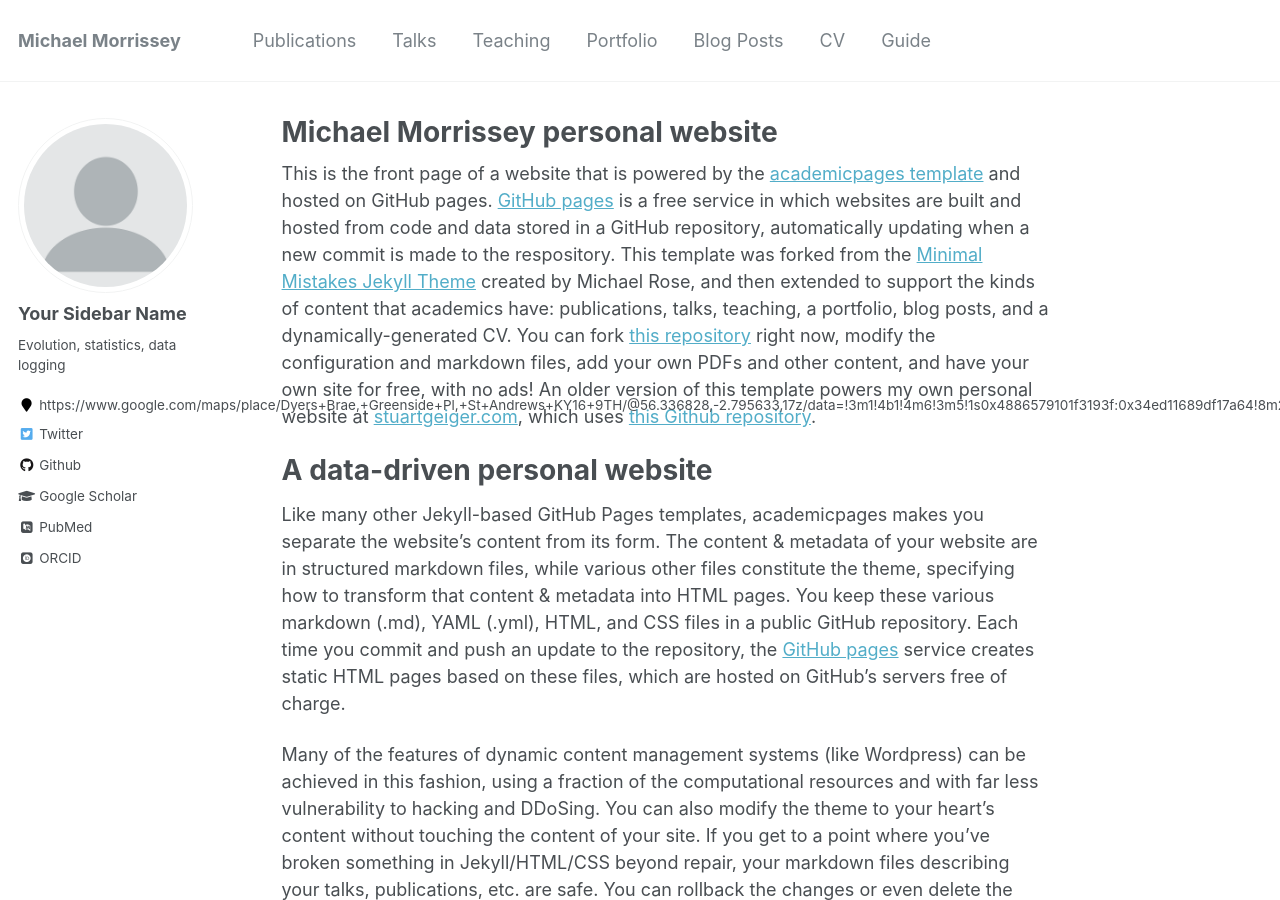
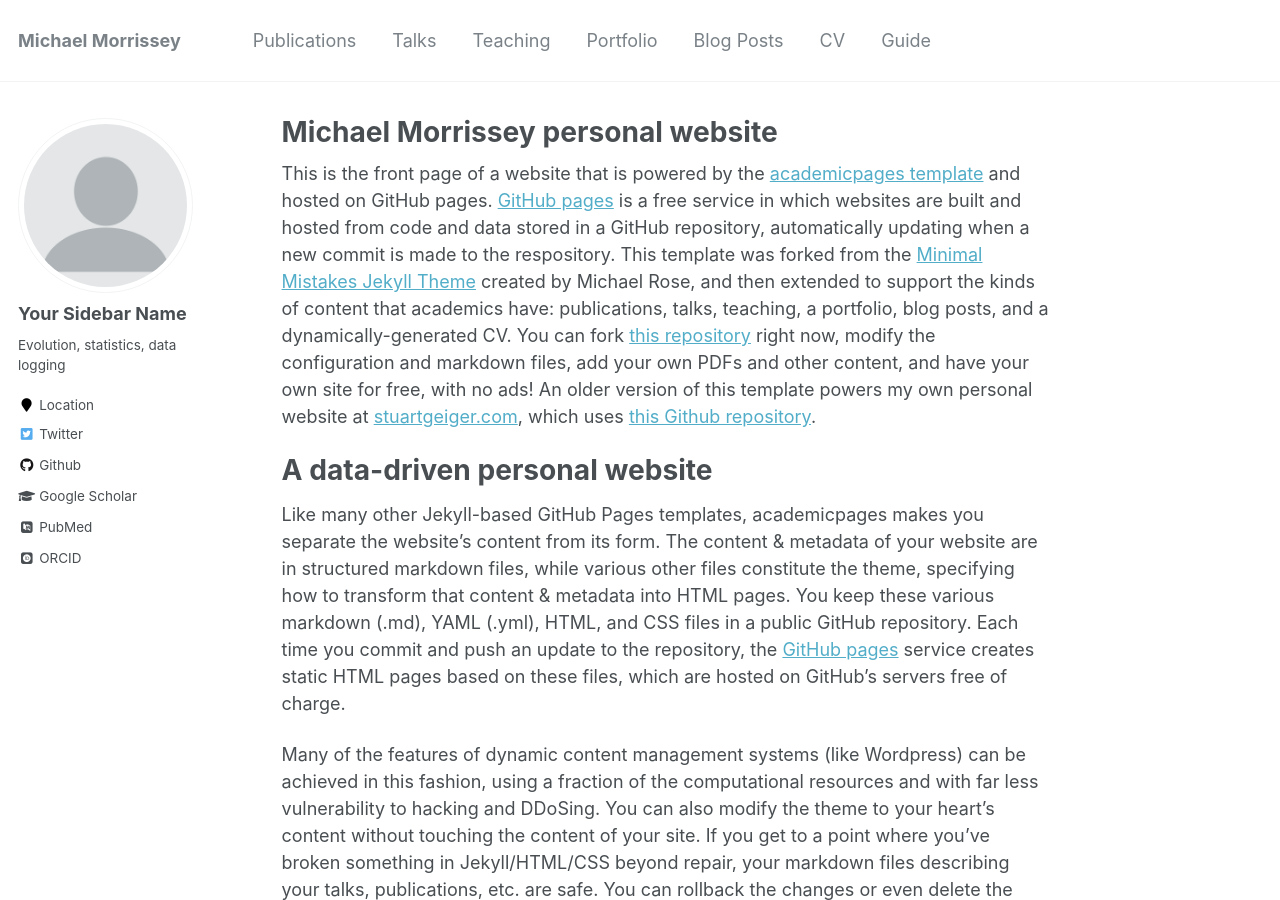
Before and after one commit to mbmorrissey/mbmorrissey.github.io, a Jekyll site: the page built from _pages/about.md, in a window 1280 px wide and 900 px high. Built offline with Jekyll 4.4.1, drawn with Linux system fonts in a browser that asks for light colours; some web fonts are replaced.

Commit message:
Update _config.yml
personalisation

```diff
--- a/_config.yml
+++ b/_config.yml
@@ -83,10 +83,10 @@ author:
   name             : "Your Sidebar Name"
   avatar           : "profile.png"
   bio              : "Evolution, statistics, data logging"
-  location         : "https://www.google.com/maps/place/Dyers+Brae,+Greenside+Pl,+St+Andrews+KY16+9TH/@56.336828,-2.795633,17z/data=!3m1!4b1!4m6!3m5!1s0x4886579101f3193f:0x34ed11689df17a64!8m2!3d56.3368251!4d-2.7930581!16s%2Fg%2F1xpwjbqv?entry=ttu"
+  location         : "Location"
   employer         :
   pubmed           : "https://www.ncbi.nlm.nih.gov/pubmed/?term=john+snow"
-  googlescholar    : "http://yourfullgooglescholarurl.com"
+  googlescholar    : "https://scholar.google.co.uk/citations?user=AKCYteAAAAAJ&hl=en"
   email            :
   researchgate     :  # example: "https://www.researchgate.net/profile/yourprofile"
   uri              :
```
